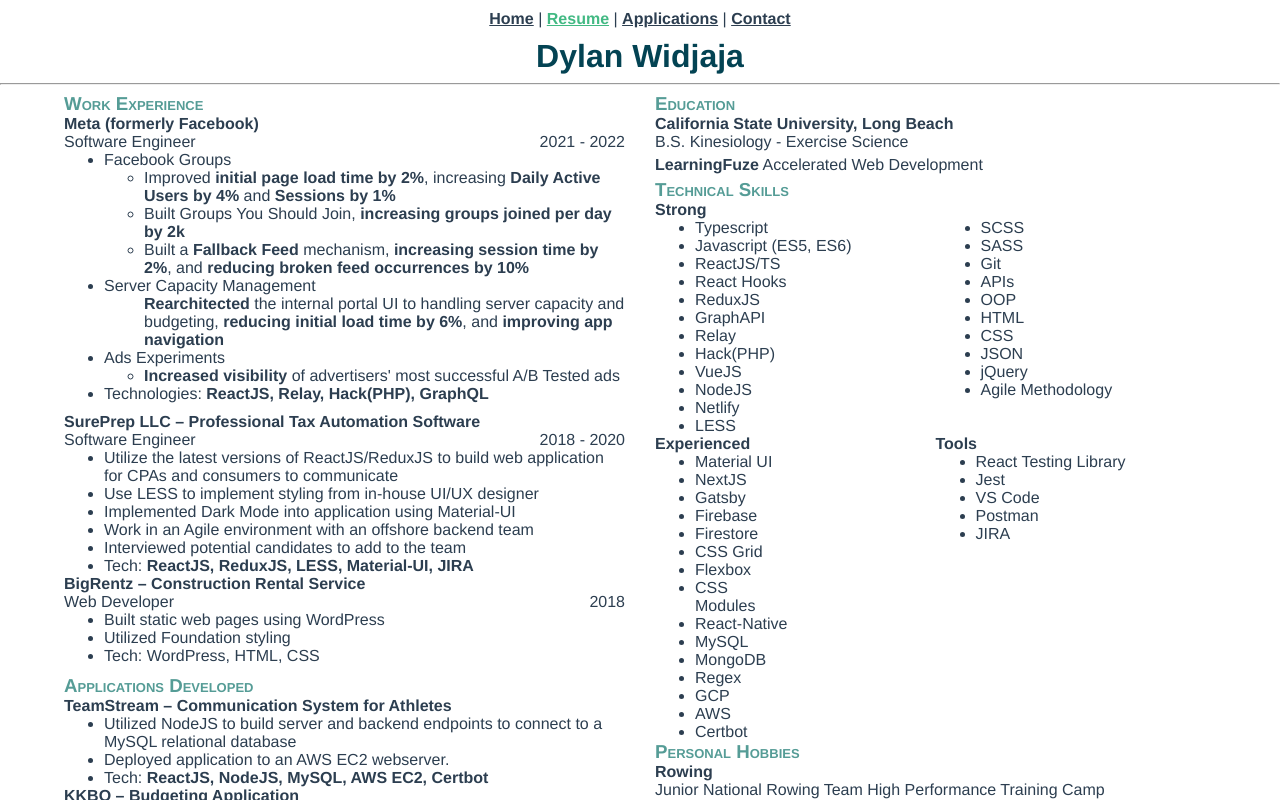
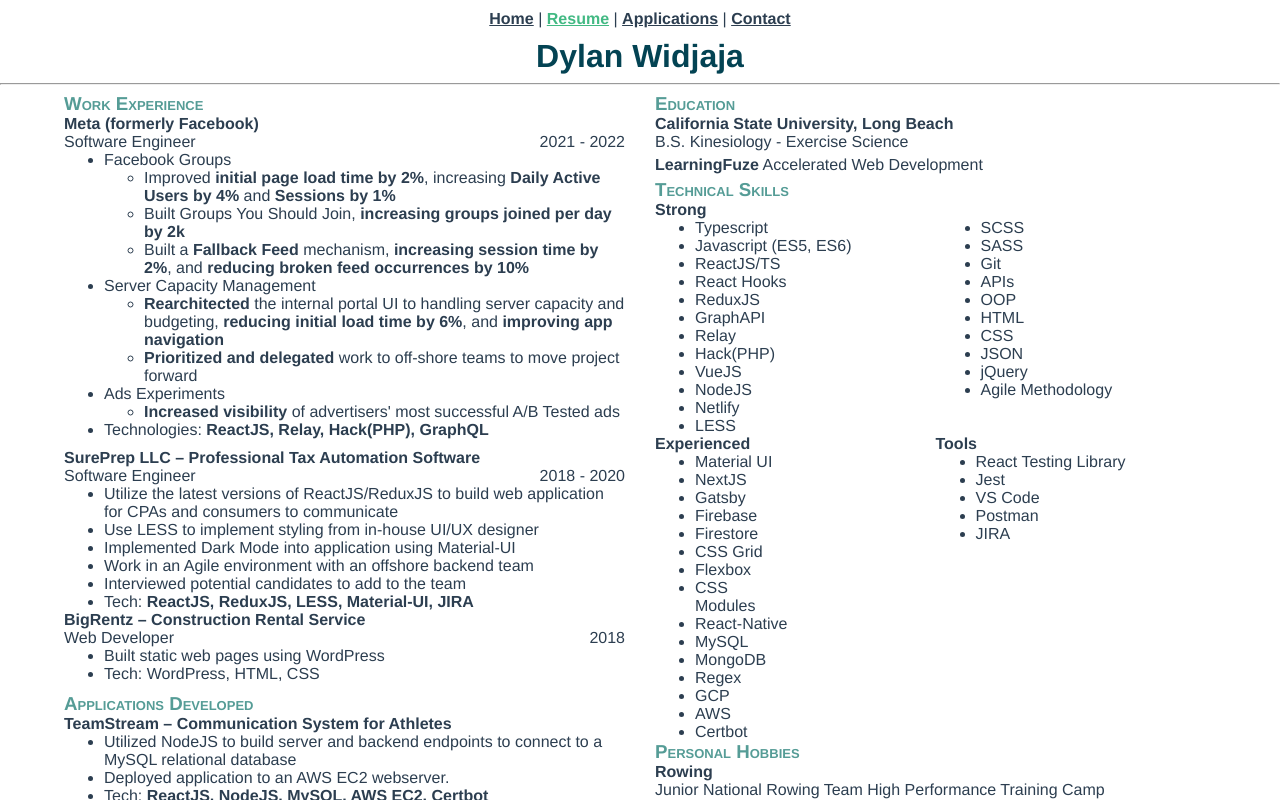
Before and after one commit to dwidjaja945/resume-portfolio, a Vue app: page /resume in a window 1280 px wide. Shown: the top 800 px of the page. Built offline with nearby package versions, Linux system fonts and the light colour scheme; no server answers.

Commit message:
updated resume

```diff
--- a/src/views/Resume.vue
+++ b/src/views/Resume.vue
@@ -67,11 +67,16 @@
                 <li>
                   Server Capacity Management
                   <ul>
-                    <b>Rearchitected</b>
-                    the internal portal UI to handling server capacity and budgeting,
-                    <b>reducing initial load time by 6%</b
-                    >, and
-                    <b>improving app navigation</b>
+                    <li>
+                      <b>Rearchitected</b>
+                      the internal portal UI to handling server capacity and budgeting,
+                      <b>reducing initial load time by 6%</b>, and
+                      <b>improving app navigation</b>
+                    </li>
+                    <li>
+                      <b>Prioritized and delegated</b> work to off-shore teams to move project
+                      forward
+                    </li>
                   </ul>
                 </li>
                 <li>
@@ -120,9 +125,6 @@
               <ul>
                 <li>
                   Built static web pages using WordPress
-                </li>
-                <li>
-                  Utilized Foundation styling
                 </li>
                 <li>
                   Tech: WordPress, HTML, CSS
```
